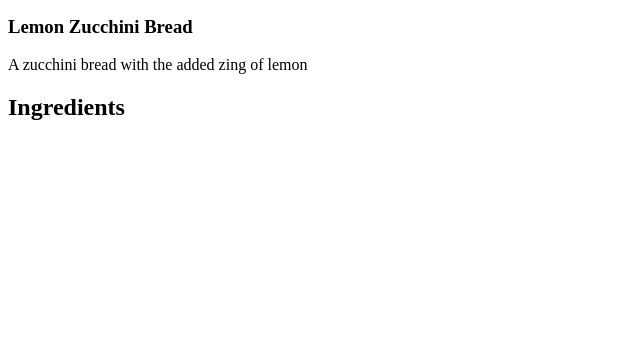
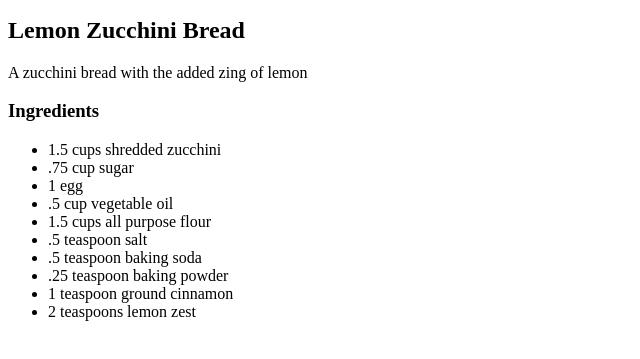
Before and after one commit to MCR89/odin-recipes, a plain HTML site: page recipes/lemon-zucchini-bread.html in a window 1280 px wide. Shown: the part 101-460 px from the top of the page, without its empty margins (0-640 px from the left). Drawn offline with Linux system fonts and the light colour scheme.

```diff
--- a/recipes/lemon-zucchini-bread.html
+++ b/recipes/lemon-zucchini-bread.html
@@ -9,10 +9,21 @@
     </head>
 
     <body>
-        <h3>Lemon Zucchini Bread</h3>
+        <h2>Lemon Zucchini Bread</h3>
         <p>A zucchini bread with the added zing of lemon</p>
 
-        <h2>Ingredients</h2>
-        <p></p>
+        <h3>Ingredients</h2>
+        <ul>
+            <li>1.5 cups shredded zucchini</li>
+            <li>.75 cup sugar</li>
+            <li>1 egg</li>
+            <li>.5 cup vegetable oil</li>
+            <li>1.5 cups all purpose flour</li>
+            <li>.5 teaspoon salt</li>
+            <li>.5 teaspoon baking soda</li>
+            <li>.25 teaspoon baking powder</li>
+            <li>1 teaspoon ground cinnamon</li>
+            <li>2 teaspoons lemon zest</li>
+        </ul>
     </body>
 </html>
```
